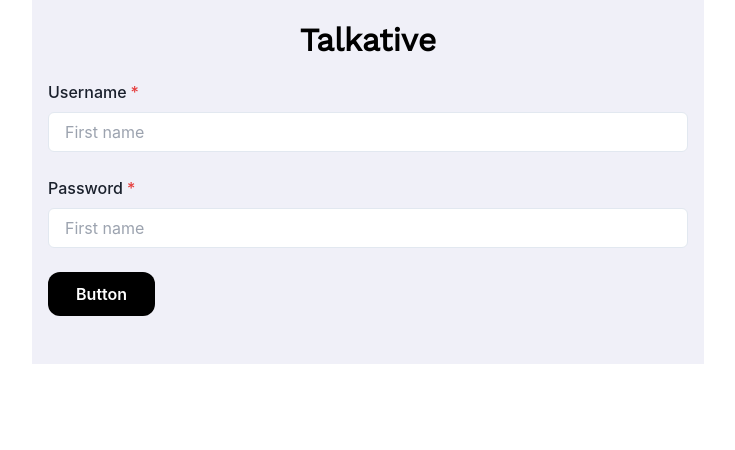
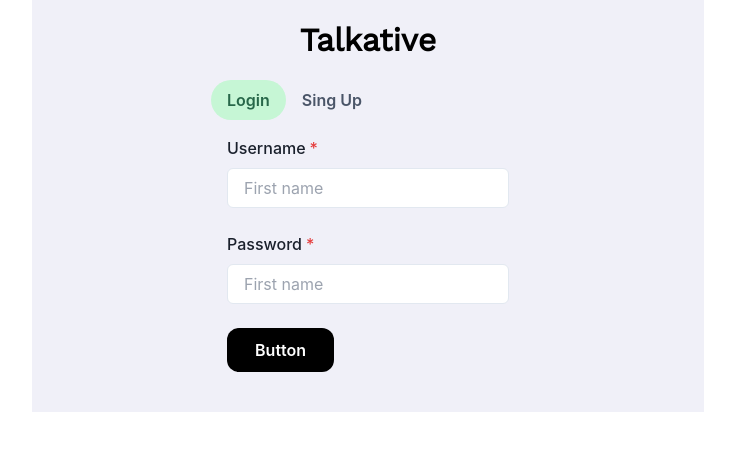
Before and after one commit to Tausif4171/Chat-App, a React (Create React App) app in the folder frontend/: page / in a window 1280 px wide. Shown: the top 450 px of the page, without its empty margins (272-1007 px from the left). Built offline with nearby package versions, Linux system fonts and the light colour scheme.

Commit message:
tabs added

```diff
--- a/frontend/src/components/HomePage/index.tsx
+++ b/frontend/src/components/HomePage/index.tsx
@@ -1,4 +1,4 @@
-import { Box, Button, Container, FormControl, FormLabel, Input, Text } from '@chakra-ui/react'
+import { Box, Button, Container, FormControl, FormLabel, Input, Tab, TabList, TabPanel, TabPanels, Tabs, Text } from '@chakra-ui/react'
 import React from 'react'
 
 function HomePage() {
@@ -10,10 +10,18 @@ function HomePage() {
                         <Text fontSize='32px' fontWeight={600} fontFamily={'Work sans'}>Talkative</Text>
                     </Box>
 
+                    <Tabs variant='soft-rounded' colorScheme='green'>
+                        <TabList>
+                            <Tab>Login</Tab>
+                            <Tab>Sing Up</Tab>
+                        </TabList>
+                        <TabPanels>
+                            <TabPanel>
+                                <div>
                                     <FormControl isRequired mb={'24px'}>
                                         <Box mb={'24px'}>
                                             <FormLabel>Username</FormLabel>
-                            <Input placeholder='First name' bg={'white'} />
+                                            <Input placeholder='First name' bg={'white'} focusBorderColor='none' outline={'none'} />
                                         </Box>
 
                                         <Box mb={'24px'}>
@@ -25,6 +33,31 @@ function HomePage() {
                                             <Button bg='black' width={'107px'} height={'44px'} textAlign={'center'} lineHeight={'20px'} rounded={'12px'} textColor={'white'}>Button</Button>
                                         </Box>
                                     </FormControl>
+                                </div>
+                            </TabPanel>
+                            <TabPanel>
+                                <div>
+                                    <FormControl isRequired mb={'24px'}>
+                                        <Box mb={'24px'}>
+                                            <FormLabel>Username</FormLabel>
+                                            <Input placeholder='First name' bg={'white'} focusBorderColor='none' outline={'none'} />
+                                        </Box>
+
+                                        <Box mb={'24px'}>
+                                            <FormLabel>Password</FormLabel>
+                                            <Input placeholder='First name' bg={'white'} />
+                                        </Box>
+
+                                        <Box mb={'24px'}>
+                                            <Button bg='black' width={'107px'} height={'44px'} textAlign={'center'} lineHeight={'20px'} rounded={'12px'} textColor={'white'}>Button</Button>
+                                        </Box>
+                                    </FormControl>
+                                </div>
+                            </TabPanel>
+                        </TabPanels>
+                    </Tabs>
+
+
                 </Container>
             </div>
         </>
```
Lines whose indentation alone changed are shown as unchanged.
